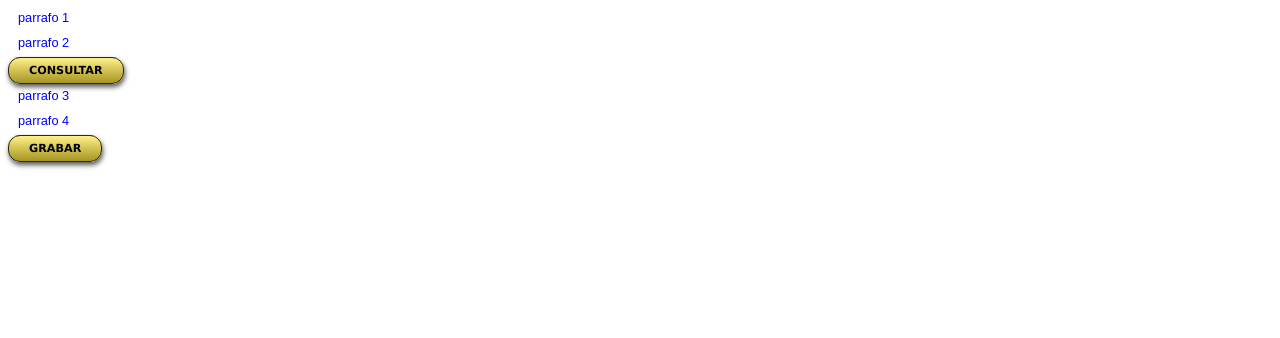
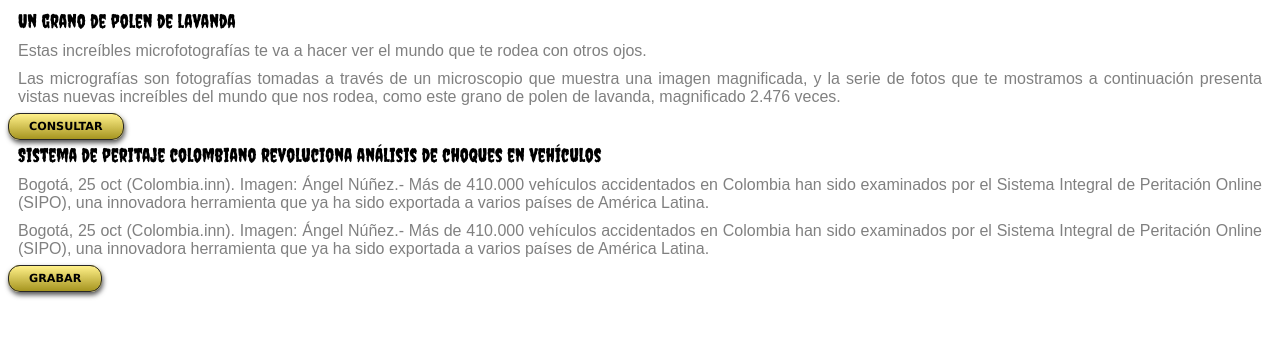
Before and after one commit to DaniloChaves/websites-jQuery-laboratorio, a plain HTML site: page index.html in a window 1280 px wide. Drawn offline with nearby package versions, Linux system fonts and the light colour scheme; a web font is replaced by a local one.

Commit message:
laroratorio jQuery con fuentes de Google

```diff
--- a/estilos.css
+++ b/estilos.css
@@ -1,3 +1,6 @@
+@import url('http://fonts.googleapis.com/css?family=Creepster');
+@import url('http://fonts.googleapis.com/css?family=Marvel');
+/*esto importa las fuentes desde google fonts  */
 .boton {
 	font-weight: bold;
 	background-color: #A69520;
@@ -26,12 +29,36 @@
 	background: -moz-linear-gradient(#FFF089, #A69520);
 	background: -o-linear-gradient(#FFF089, #A69520);
 	background: linear-gradient(top center, #FFF089, #A69520);
+	background-image: -ms-linear-gradient(bottom, #FFF089 0%, #A69520 81%);
 	/* END gradient */
 }
 p {
   margin: 10px 10px;
+  font-family: 'Marvel', sans-serif;
+  font-size: 1em;
+  text-align: justify;
+  color: gray;
+}
+
+h1 {
+  margin: 10px 10px;
   font-family: Arial;
-  font-size: .8em;
-  text-align: justify;
-  color: blue;
+  font-size: 2em;
+  text-align: center;
+  color: red;
 }
+
+h2 {
+  margin: 10px 10px;
+  font-family: 'Creepster', sans-serif;  /*si no encuentra Creepster, carga sans-serif */
+  font-size: 1.2em;
+  color: black;
+  font-weight: normal;
+}
+
+h3 {
+  margin: 10px 10px;
+  font-family: Arial;
+  font-size: 1em;
+  color: green;
+}
--- a/index.html
+++ b/index.html
@@ -6,16 +6,19 @@
 	<link rel="stylesheet" href="estilos.css" />
 	<script src="http://code.jquery.com/jquery-1.10.1.min.js"></script>
 	<script src="http://code.jquery.com/jquery-migrate-1.2.1.min.js"></script>
+	<script src="laboratorio.js"></script>
 </head>
 <body>
-    <div class id="cosa">
-    	<p>parrafo 1</p>
-    	<p>parrafo 2</p>
+    <div >
+    	<h2>Un grano de polen de lavanda</h2>
+    	<p>Estas increíbles microfotografías te va a hacer ver el mundo que te rodea con otros ojos.</b></p>
+    	<p>Las micrografías son fotografías tomadas a través de un microscopio que muestra una imagen magnificada, y la serie de fotos que te mostramos a continuación presenta vistas nuevas increíbles del mundo que nos rodea, como este grano de polen de lavanda, magnificado 2.476 veces.</p>
       	<a class="boton" href="#">consultar</a>
     </div>
-    <div class id="cosa">
-		<p>parrafo 3</p>
-		<p>parrafo 4</p>
+    <div >
+    	<h2>Sistema de peritaje colombiano revoluciona análisis de choques en vehículos</h2>
+		<p>Bogotá, 25 oct (Colombia.inn). Imagen: Ángel Núñez.- Más de 410.000 vehículos accidentados en Colombia han sido examinados por el Sistema Integral de Peritación Online (SIPO), una innovadora herramienta que ya ha sido exportada a varios países de América Latina. </p>
+		<p>Bogotá, 25 oct (Colombia.inn). Imagen: Ángel Núñez.- Más de 410.000 vehículos accidentados en Colombia han sido examinados por el Sistema Integral de Peritación Online (SIPO), una innovadora herramienta que ya ha sido exportada a varios países de América Latina. </p>
       	<a class="boton" href="#">grabar</a>
     </div>
 </body>
--- a/laboratorio.css
+++ /dev/null
@@ -1,37 +0,0 @@
-.button {
-	font-weight: bold;
-	background-color: #A69520;
-	text-transform: uppercase;
-	font-family: verdana;
-	border: 1px solid #282727;
-	font-size: .8em;
-	line-height: .25em;
-	padding: 6px 20px;
-	cursor: pointer;
-	color: #000;
-	text-decoration: none;
-
-	/* START rounded */
-	border-radius: 12px;
-	-webkit-border-radius: 12px;
-	-moz-border-radius: 12px;
-	/* END rounded */
-
-	box-shadow: 1px 3px 5px #555;
-	-webkit-box-shadow: 1px 3px 5px #555;
-	-moz-box-shadow: 1px 3px 5px #555;
-
-	/* SART gradient */
-	background: -webkit-gradient(linear, 0 0, 0 100%, from(#FFF089), to(#A69520));
-	background: -moz-linear-gradient(#FFF089, #A69520);
-	background: -o-linear-gradient(#FFF089, #A69520);
-	background: linear-gradient(top center, #FFF089, #A69520);
-	/* END gradient */
-}
-p {
-  margin: 10px 10px;
-  font-family: Arial;
-  font-size: .8em;
-  text-align: justify;
-  color: blue;
-}
--- a/laboratorio.js
+++ b/laboratorio.js
@@ -0,0 +1,3 @@
+$(document).ready(function(){
+	alert('hola mundo');
+});
```
